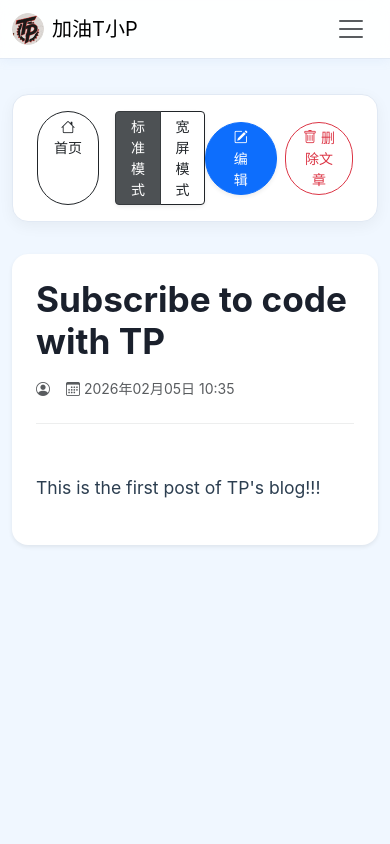
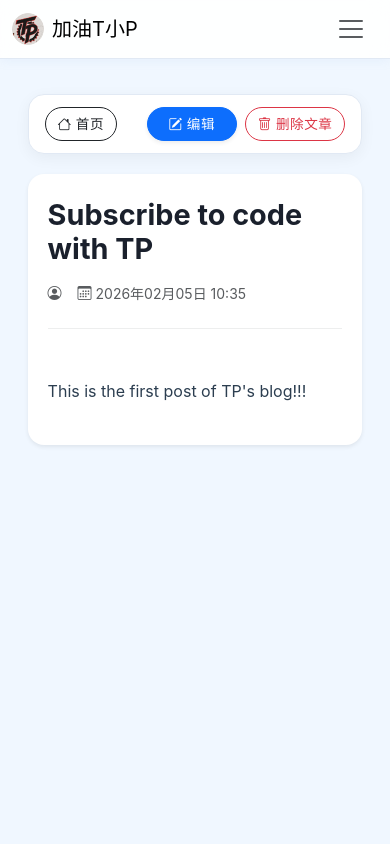
Before and after one commit to TPGoFighting/Personal_Blog, a Django app: page /post/1 in a window 390 px wide. Run offline with Django 5.2, Linux system fonts and the light colour scheme; data comes from the database, SQL or seed files in the repository; some libraries are stand-ins or nearby versions.

Commit message:
移动端适配

```diff
--- a/blog/templates/blog/post_detail.html
+++ b/blog/templates/blog/post_detail.html
@@ -1,9 +1,11 @@
-{% extends 'blog/base.html' %} {% load markdown_extras %} {% block title %}
+{% extends 'blog/base.html' %}
+{% load markdown_extras %} {% block title %}
   {{ post.title }}
-{% endblock %} {% block content %}
+{% endblock %}
+
+{% block content %}
   <style>
     /* 1. 初始状态：标准阅读模式 */
-
     #main-column {
       transition: all 0.5s cubic-bezier(0.165, 0.84, 0.44, 1);
       margin: 0 auto;
@@ -13,29 +15,19 @@
     .view-mode-standard {
       max-width: 1050px !important;
     }
-    /* 2. 【核心修改】全屏模式 */
 
+    /* 宽屏显示模式 */
     .view-mode-wide {
-      /* 使用 vw (viewport width) 占据屏幕 95% 的宽度 */
       max-width: 75vw !important;
-      /* 如果你的 base.html 里有 container 限制，下面这行能强行突破 */
       width: 75vw !important;
     }
-    /* 3. 双列间距微调
-            .columns-2 {
-              column-count: 2;
-              column-gap: 80px;
-              column-rule: 1px solid #eef2f7;
-            }
-            */
-    /* 4. 强制内容在超宽模式下不显得空旷 */
 
+    /* 宽屏模式下正文字号微调 */
     .view-mode-wide .post-content {
       font-size: 1.2rem;
-      /* 在宽屏下稍微加大一点字号，视觉更协调 */
     }
+
     /* 3. 功能工具栏样式 */
-
     .function-toolbar {
       background: #ffffff;
       padding: 16px 24px;
@@ -43,16 +35,19 @@
       border: 1px solid #e1e9f4;
       box-shadow: 0 4px 15px rgba(0, 0, 0, 0.05);
       margin-bottom: 2rem;
+      /* 新增：移动端按钮自动换行，防止挤叠 */
+      flex-wrap: wrap;
+      gap: 12px !important;
     }
+
     /* 4. 正文样式 */
-
     .post-content {
       font-size: 1.1rem;
       line-height: 1.85;
       color: #2c3e50;
     }
-    /* 适配：防止代码块和图片断开 */
 
+    /* 适配：防止代码块和图片在分栏处断开 + 移动端溢出优化 */
     .post-content pre,
     .post-content img,
     .post-content blockquote {
@@ -60,11 +55,90 @@
       max-width: 100%;
       margin-bottom: 1.5rem;
     }
-    /* 按钮微调：让操作更显眼 */
+    /* 新增：代码块移动端横向滚动，避免溢出 */
+    .post-content pre {
+      overflow-x: auto;
+      padding: 1rem;
+      border-radius: 8px;
+    }
+    /* 新增：图片移动端自适应，防止拉伸 */
+    .post-content img {
+      object-fit: contain;
+    }
 
-    .btn-manage {
+    /* 按钮微调：让操作更显眼 + 触控友好基础样式 */
+    .btn-manage,
+    .function-toolbar .btn {
       font-weight: 500;
       letter-spacing: 0.5px;
+      /* 新增：最小点击区域，防止误触 */
+      min-width: 80px;
+      text-align: center;
+    }
+
+    /* ========== 核心：移动端媒体查询（768px以下小屏）========== */
+    @media (max-width: 768px) {
+      /* 1. 移动端强制标准模式，禁用宽屏（小屏无需宽屏） */
+      #main-column {
+        max-width: 92vw !important;
+        width: 92vw !important;
+      }
+      /* 2. 移动端页面整体留白，避免贴边 */
+      body {
+        padding-left: 8px !important;
+        padding-right: 8px !important;
+      }
+      /* 3. 工具栏适配：缩小内边距，调整排版 */
+      .function-toolbar {
+        padding: 12px 16px;
+        margin-bottom: 1.2rem;
+      }
+      /* 4. 标题字号：移动端缩小，避免过大 */
+      .post-content h1 {
+        font-size: 1.8rem;
+      }
+      .post-content h2 {
+        font-size: 1.6rem;
+      }
+      .post-content h3 {
+        font-size: 1.4rem;
+      }
+      .card-body h1 {
+        font-size: 1.8rem !important;
+      }
+      /* 5. 正文字号：移动端调小，提升阅读体验 */
+      .post-content {
+        font-size: 1rem !important;
+        line-height: 1.8;
+      }
+      /* 6. 卡片内边距：移动端缩小，节省空间 */
+      .card-body {
+        padding: 24px 20px !important;
+      }
+      /* 7. 按钮优化：移动端加大触控区域，适配手指点击 */
+      .function-toolbar .btn {
+        padding: 6px 12px !important;
+        font-size: 0.85rem !important;
+        min-width: 70px;
+      }
+      /* 8. 编辑/删除按钮：移动端自适应宽度，避免换行后太挤 */
+      .function-toolbar .btn-manage {
+        min-width: 90px;
+      }
+      /* 9. 隐藏移动端无用元素：模式切换按钮（小屏无需标准/宽屏切换） */
+      .function-toolbar .btn-group {
+        display: none !important;
+      }
+    }
+
+    /* 小屏平板适配（768px-992px）：轻度调整 */
+    @media (min-width: 769px) and (max-width: 992px) {
+      .view-mode-standard {
+        max-width: 90vw !important;
+      }
+      .post-content {
+        font-size: 1.05rem;
+      }
     }
   </style>
 
@@ -73,10 +147,9 @@
       <div class="function-toolbar d-flex justify-content-between align-items-center">
         <div class="d-flex gap-2">
           <a href="{% url 'home' %}" class="btn btn-sm btn-outline-dark rounded-pill px-3"><i class="bi bi-house"></i> 首页</a>
-
           <div class="btn-group shadow-sm ms-2" role="group">
             <button id="btn-standard" class="btn btn-sm btn-dark active">标准模式</button>
-            <button id="btn-wide" class="btn btn-sm btn-outline-dark">宽屏模式</button>
+            <button id="btn-wide" class="btn btn-sm btn-outline-dark">宽屏显示</button>
           </div>
         </div>
 
@@ -110,36 +183,34 @@
     const btnStandard = document.getElementById('btn-standard')
     const btnWide = document.getElementById('btn-wide')
 
-    // 逻辑：切换到宽屏模式
+    // 切换到宽屏显示模式
     btnWide.addEventListener('click', () => {
-      // 1. 设置正文分栏
-      //content.classList.add('columns-2')
-
-      // 2. 容器宽度从 850px 切换到 1400px (约 1.6 倍)
       mainColumn.classList.remove('view-mode-standard')
       mainColumn.classList.add('view-mode-wide')
-
-      // 3. 按钮状态切换
+      // 按钮状态切换
       btnWide.classList.replace('btn-outline-dark', 'btn-dark')
       btnWide.classList.add('active')
       btnStandard.classList.replace('btn-dark', 'btn-outline-dark')
       btnStandard.classList.remove('active')
     })
 
-    // 逻辑：切换到标准模式
+    // 切换到标准模式
     btnStandard.addEventListener('click', () => {
-      // 1. 移除分栏
-      //content.classList.remove('columns-2')
-
-      // 2. 恢复标准阅读宽度
       mainColumn.classList.remove('view-mode-wide')
       mainColumn.classList.add('view-mode-standard')
-
-      // 3. 按钮状态切换
+      // 按钮状态切换
       btnStandard.classList.replace('btn-outline-dark', 'btn-dark')
       btnStandard.classList.add('active')
       btnWide.classList.replace('btn-dark', 'btn-outline-dark')
       btnWide.classList.remove('active')
     })
+
+    // 新增：移动端窗口大小变化时，强制切回标准模式（防止横屏误触）
+    window.addEventListener('resize', () => {
+      if (window.innerWidth <= 768) {
+        mainColumn.classList.remove('view-mode-wide')
+        mainColumn.classList.add('view-mode-standard')
+      }
+    })
   </script>
 {% endblock %}
```
